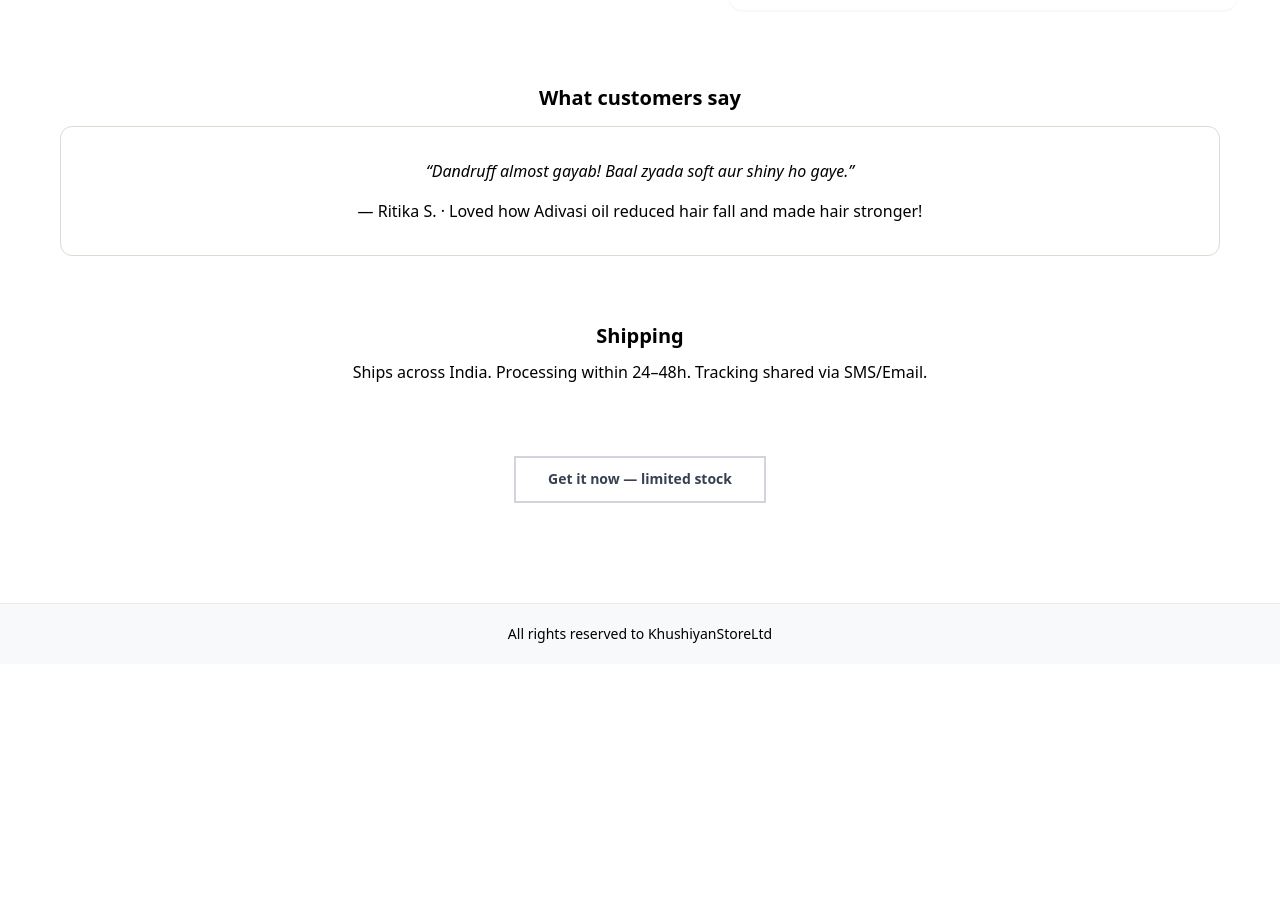
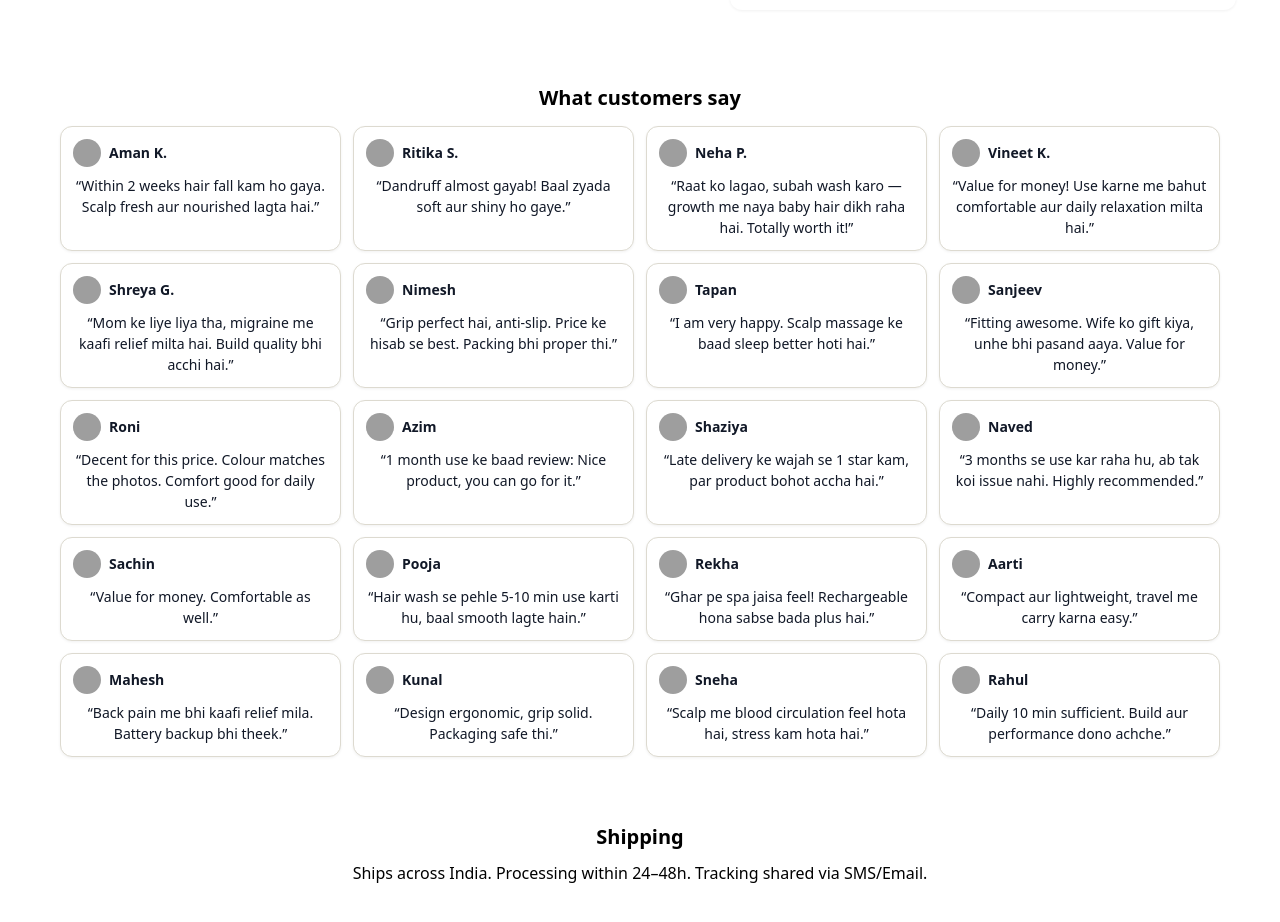
Before and after one commit to ritishsharma69/dship-app, a React (Vite) app in the folder my-app/: page / in a window 1280 px wide. Shown: the part 840-1762 px from the top of the page. Before the commit the page ends 1504 px from the top, so only its background shows below. Built offline with nearby package versions, Linux system fonts and the light colour scheme; grey boxes are pictures that could not be loaded.

Commit message:
feat(reviews): replace single testimonial with 10–20 review cards grid

```diff
--- /dev/null
+++ b/my-app/src/components/ReviewGrid.tsx
@@ -0,0 +1,18 @@
+import { reviews } from '../data'
+
+export default function ReviewGrid() {
+  const items = reviews.testimonials.slice(0, 20)
+  return (
+    <div style={{ display: 'grid', gridTemplateColumns: 'repeat(auto-fit, minmax(240px, 1fr))', gap: 12 }}>
+      {items.map((t, i) => (
+        <div key={i} className="card" style={{ borderRadius: 12, borderColor: 'var(--color-border)', padding: 12 }}>
+          <div style={{ display:'flex', alignItems:'center', gap:8, marginBottom:8 }}>
+            <img src={t.avatar || `https://i.pravatar.cc/100?img=${(i%50)+1}`} alt="avatar" style={{ width: 28, height: 28, borderRadius: '999px' }} />
+            <div style={{ fontWeight: 800, fontSize: 14, color:'#111827' }}>{t.author}</div>
+          </div>
+          <div style={{ color:'#111827', fontSize: 14 }}>“{t.quote}”</div>
+        </div>
+      ))}
+    </div>
+  )
+}
--- a/my-app/src/data.ts
+++ b/my-app/src/data.ts
@@ -37,6 +37,23 @@ export const reviews: ReviewsSummary = {
   testimonials: [
     { author: 'Aman K.', quote: 'Within 2 weeks hair fall kam ho gaya. Scalp fresh aur nourished lagta hai.', avatar: 'https://i.pravatar.cc/100?img=14' },
     { author: 'Ritika S.', quote: 'Dandruff almost gayab! Baal zyada soft aur shiny ho gaye.', avatar: 'https://i.pravatar.cc/100?img=5' },
-    { author: 'Neha P.', quote: 'Raat ko lagao, subah wash karo — growth me naya baby hair dikh raha hai. Totally worth it!', avatar: 'https://i.pravatar.cc/100?img=21' }
+    { author: 'Neha P.', quote: 'Raat ko lagao, subah wash karo — growth me naya baby hair dikh raha hai. Totally worth it!', avatar: 'https://i.pravatar.cc/100?img=21' },
+    { author: 'Vineet K.', quote: 'Value for money! Use karne me bahut comfortable aur daily relaxation milta hai.', avatar: 'https://i.pravatar.cc/100?img=12' },
+    { author: 'Shreya G.', quote: 'Mom ke liye liya tha, migraine me kaafi relief milta hai. Build quality bhi acchi hai.' },
+    { author: 'Nimesh', quote: 'Grip perfect hai, anti-slip. Price ke hisab se best. Packing bhi proper thi.' },
+    { author: 'Tapan', quote: 'I am very happy. Scalp massage ke baad sleep better hoti hai.' },
+    { author: 'Sanjeev', quote: 'Fitting awesome. Wife ko gift kiya, unhe bhi pasand aaya. Value for money.' },
+    { author: 'Roni', quote: 'Decent for this price. Colour matches the photos. Comfort good for daily use.' },
+    { author: 'Azim', quote: '1 month use ke baad review: Nice product, you can go for it.' },
+    { author: 'Shaziya', quote: 'Late delivery ke wajah se 1 star kam, par product bohot accha hai.' },
+    { author: 'Naved', quote: '3 months se use kar raha hu, ab tak koi issue nahi. Highly recommended.' },
+    { author: 'Sachin', quote: 'Value for money. Comfortable as well.' },
+    { author: 'Pooja', quote: 'Hair wash se pehle 5-10 min use karti hu, baal smooth lagte hain.' },
+    { author: 'Rekha', quote: 'Ghar pe spa jaisa feel! Rechargeable hona sabse bada plus hai.' },
+    { author: 'Aarti', quote: 'Compact aur lightweight, travel me carry karna easy.' },
+    { author: 'Mahesh', quote: 'Back pain me bhi kaafi relief mila. Battery backup bhi theek.' },
+    { author: 'Kunal', quote: 'Design ergonomic, grip solid. Packaging safe thi.' },
+    { author: 'Sneha', quote: 'Scalp me blood circulation feel hota hai, stress kam hota hai.' },
+    { author: 'Rahul', quote: 'Daily 10 min sufficient. Build aur performance dono achche.' }
   ]
 };
--- a/my-app/src/pages/MainPage.tsx
+++ b/my-app/src/pages/MainPage.tsx
@@ -5,7 +5,7 @@ import { events } from '../analytics'
 import type { Product } from '../types'
 import MediaGallery from '../components/MediaGallery'
 import FeatureList from '../components/FeatureList'
-import ReviewCarousel from '../components/ReviewCarousel'
+import ReviewGrid from '../components/ReviewGrid'
 
 import { useCart } from '../lib/cart'
 import { useRouter } from '../lib/router'
@@ -246,7 +246,7 @@ export default function MainPage() {
       <Container sx={{ py: 2 }}>
         <Box className="reveal" sx={{ p: 2, display: 'grid', gap: 1.5, textAlign: 'center', boxShadow: 'none', border: 'none' }}>
           <Typography variant="h6" sx={{ color: '#000000', fontWeight: 'bold' }}>What customers say</Typography>
-          <ReviewCarousel />
+          <ReviewGrid />
         </Box>
       </Container>
 
```
